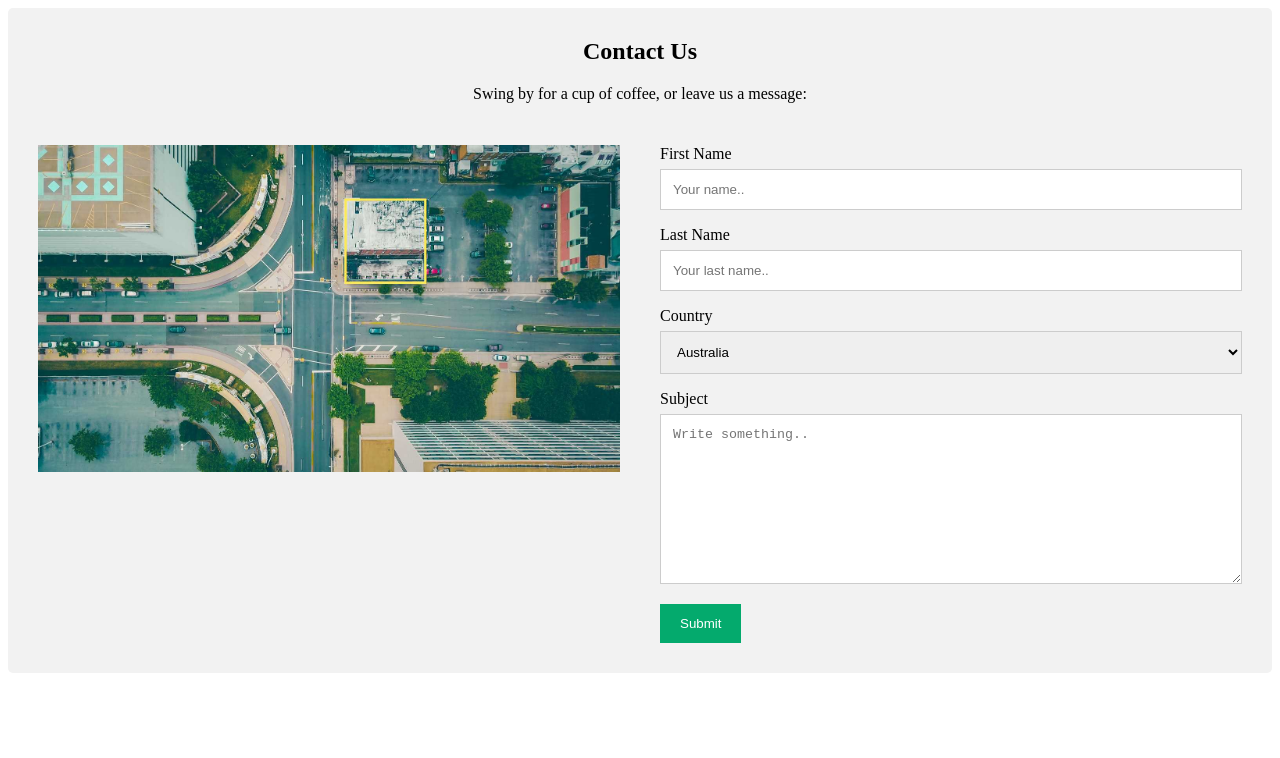
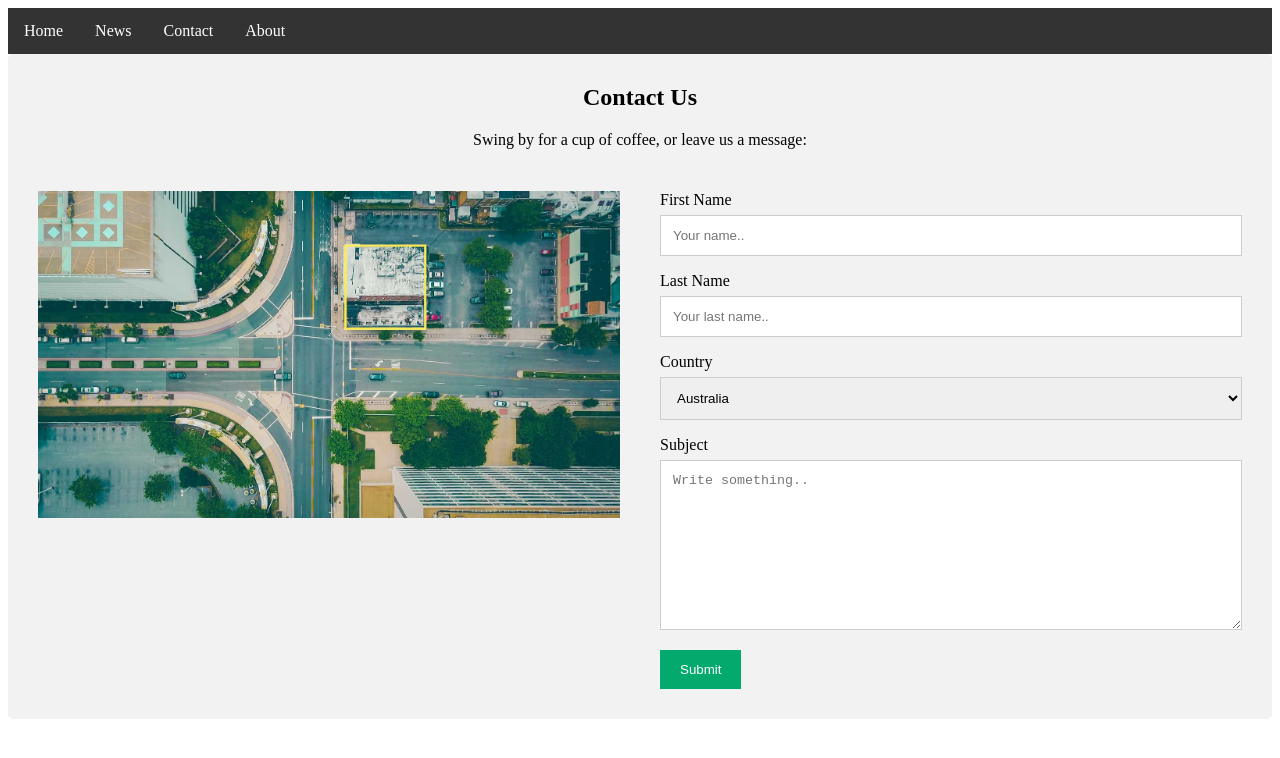
Before and after one commit to Haneen-Abdulgllil/ITEP_ScrumAgile, a plain HTML site: page contact-us.html in a window 1280 px wide. Drawn offline with Linux system fonts and the light colour scheme.

Commit message:
add nav bar to contact-us page

```diff
--- a/contact-us.html
+++ b/contact-us.html
@@ -4,11 +4,16 @@
     <meta charset="UTF-8">
     <title>Title</title>
     <link rel="stylesheet" href="css.css">
-    <style>
-
-    </style>
 </head>
 <body>
+    <nav>
+    <ul>
+        <li><a href="contact-us.html">Home</a></li>
+        <li><a href="news.asp">News</a></li>
+        <li><a href="contact-us.html">Contact</a></li>
+        <li><a href="about.asp">About</a></li>
+    </ul>
+</nav>
     <div class="container">
         <div style="text-align:center">
             <h2>Contact Us</h2>
```
Also changed, not shown: index.html (+0 -3 lines). Lines whose indentation alone changed are shown as unchanged.
